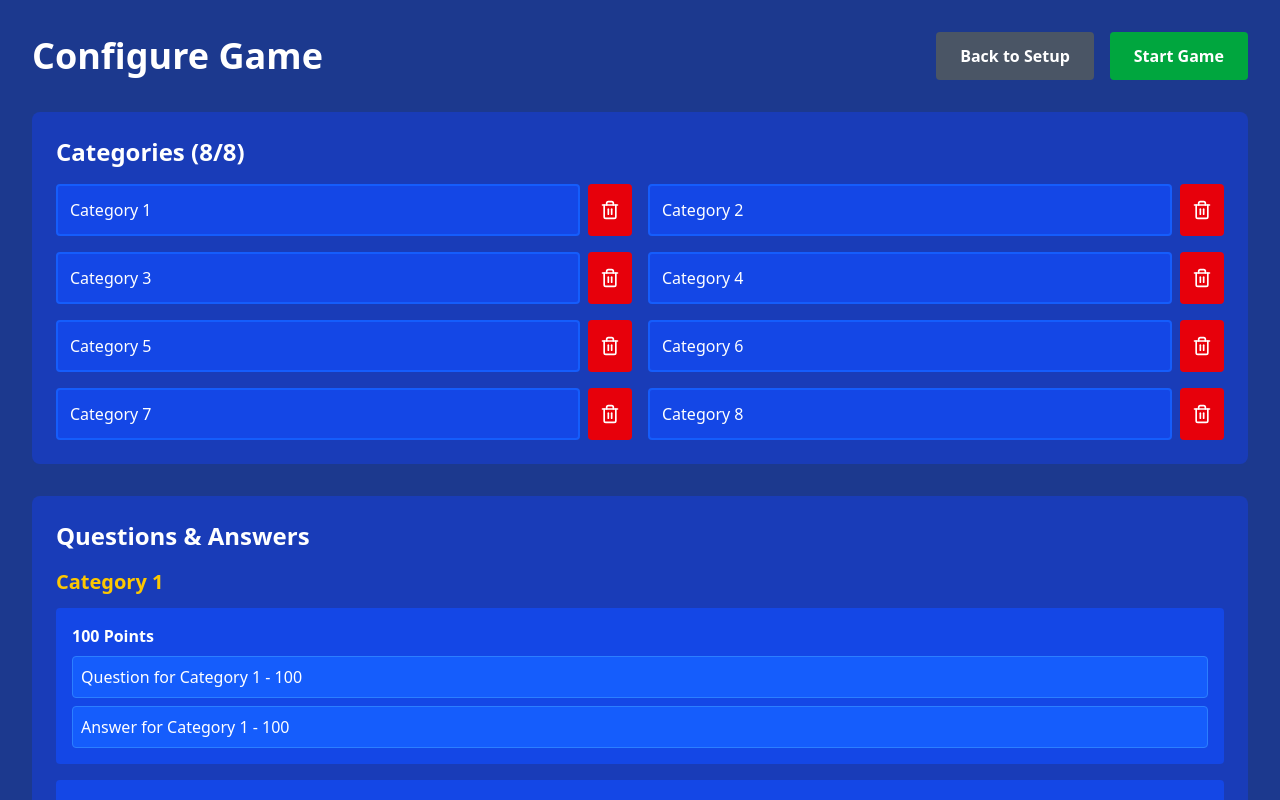
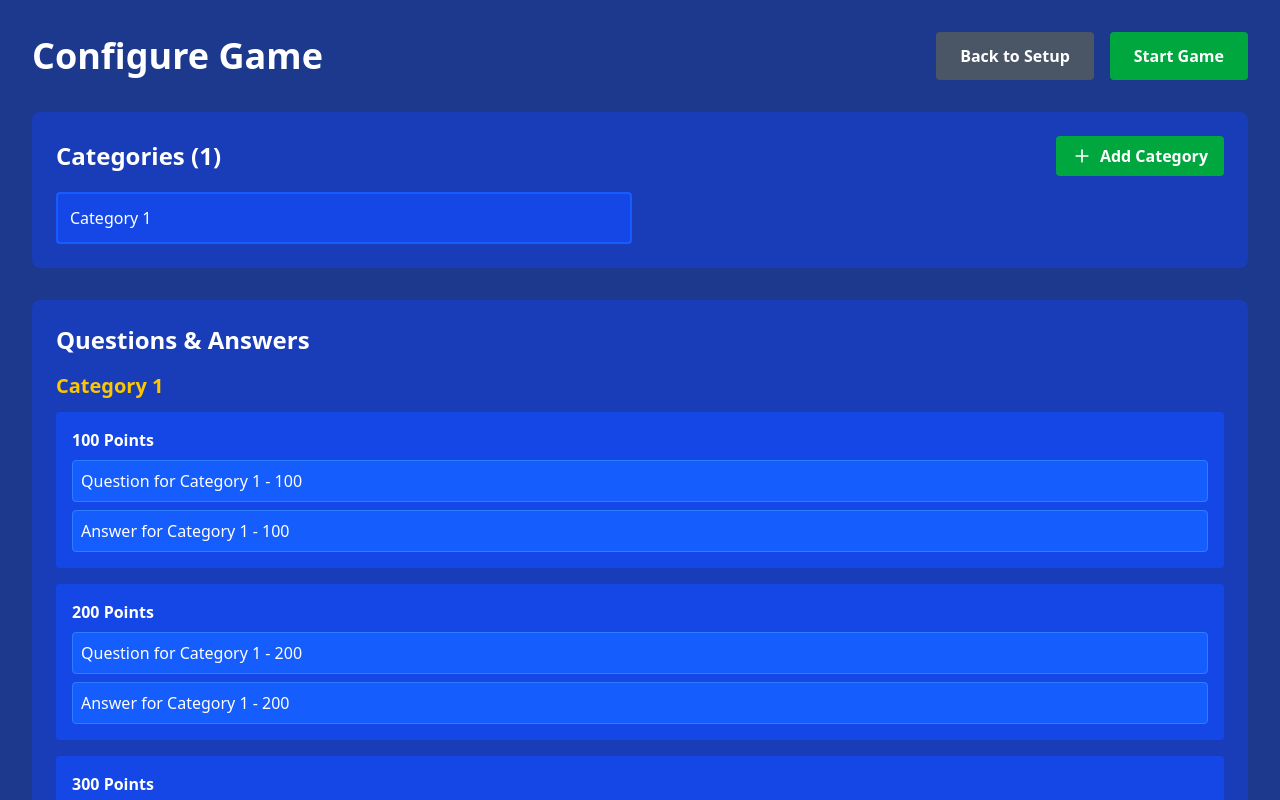
Before and after one commit to metallicOxide/lewis-jeopardy-test, a React (Vite) app: page / in a window 1280 px wide. Both pictures are taken after a click on the button "Configure Questions". Shown: the top 800 px of the page. Built offline with nearby package versions, Linux system fonts and the light colour scheme.

Commit message:
feat: support up to 16 categories (#2)

```diff
--- a/src/App.tsx
+++ b/src/App.tsx
@@ -6,14 +6,13 @@ const JeopardyGame = () => {
 
   const [numTeams, setNumTeams] = useState(8);
   const [categories, setCategories] = useState([
-    'Category 1', 'Category 2', 'Category 3', 'Category 4', 'Category 5',
-    'Category 6', 'Category 7', 'Category 8'
+    'Category 1'
   ]);
 
   const [pointValues] = useState([100, 200, 300, 400, 500]);
 
   const [questions, setQuestions] = useState(
-    Array(8).fill(null).map((_, catIndex) =>
+    Array(1).fill(null).map((_, catIndex) =>
       Array(5).fill(null).map((_, qIndex) => ({
         question: `Question for Category ${catIndex + 1} - ${pointValues[qIndex]}`,
         answer: `Answer for Category ${catIndex + 1} - ${pointValues[qIndex]}`,
@@ -64,7 +63,7 @@ const JeopardyGame = () => {
 
   const updateTeamScoreDirect = (teamIndex, value) => {
     const newTeams = [...teams];
-    newTeams[teamIndex].score = parseInt(value) || 0;
+    newTeams[teamIndex].score = parseInt(value);
     setTeams(newTeams);
   };
 
@@ -75,9 +74,8 @@ const JeopardyGame = () => {
   };
 
   const addCategory = () => {
-    if (categories.length < 8) {
     const newCategories = [...categories, `Category ${categories.length + 1}`];
-      setCategories(newCategories);
+    setCategories(newCategories); ``
 
     const newQuestions = [...questions];
     newQuestions.push(
@@ -88,7 +86,6 @@ const JeopardyGame = () => {
       }))
     );
     setQuestions(newQuestions);
-    }
   };
 
   const removeCategory = (index) => {
@@ -225,15 +222,13 @@ const JeopardyGame = () => {
 
           <div className="bg-blue-800 p-6 rounded-lg mb-8">
             <div className="flex justify-between items-center mb-4">
-              <h2 className="text-2xl font-bold text-white">Categories ({categories.length}/8)</h2>
-              {categories.length < 8 && (
+              <h2 className="text-2xl font-bold text-white">Categories ({categories.length})</h2>
               <button
                 onClick={addCategory}
                 className="bg-green-600 text-white px-4 py-2 rounded font-bold hover:bg-green-500 flex items-center gap-2"
               >
                 <Plus size={20} /> Add Category
               </button>
-              )}
             </div>
             <div className="grid grid-cols-2 gap-4">
               {categories.map((cat, i) => (
@@ -325,7 +320,7 @@ const JeopardyGame = () => {
         </div>
 
         <div className="bg-blue-950 p-4">
-          <div className="grid gap-4 max-w-7xl mx-auto" style={{gridTemplateColumns: `repeat(${numTeams}, minmax(0, 1fr))`}}>
+          <div className="grid gap-4 max-w-7xl mx-auto" style={{ gridTemplateColumns: `repeat(${numTeams}, minmax(0, 1fr))` }}>
             {teams.slice(0, numTeams).map((team, i) => (
               <div key={i} className="text-center">
                 <div className="bg-white px-4 py-2 rounded mb-2">
@@ -362,7 +357,7 @@ const JeopardyGame = () => {
   // Board Screen
   return (
     <div className="min-h-screen bg-blue-900 p-8">
-      <div className="max-w-7xl mx-auto">
+      <div className="max-w-none mx-auto">
         <div className="flex justify-between items-center mb-8">
           <h1 className="text-5xl font-bold text-white">JEOPARDY!</h1>
           <button
@@ -373,7 +368,7 @@ const JeopardyGame = () => {
           </button>
         </div>
 
-        <div className="grid gap-2 mb-8" style={{gridTemplateColumns: `repeat(${categories.length}, minmax(0, 1fr))`}}>
+        <div className="grid gap-2 mb-8" style={{ gridTemplateColumns: `repeat(${categories.length}, minmax(0, 1fr))` }}>
           {categories.map((cat, i) => (
             <div key={i} className="bg-blue-700 p-4 text-center">
               <p className="text-white font-bold text-sm uppercase">{cat}</p>
@@ -381,7 +376,7 @@ const JeopardyGame = () => {
           ))}
         </div>
 
-        <div className="grid gap-2 mb-8" style={{gridTemplateColumns: `repeat(${categories.length}, minmax(0, 1fr))`}}>
+        <div className="grid gap-2 mb-8" style={{ gridTemplateColumns: `repeat(${categories.length}, minmax(0, 1fr))` }}>
           {categories.map((cat, catIndex) => (
             <div key={catIndex} className="flex flex-col gap-2">
               {pointValues.map((points, qIndex) => {
@@ -390,8 +385,7 @@ const JeopardyGame = () => {
                   <button
                     key={qIndex}
                     onClick={() => handleTileClick(catIndex, qIndex)}
-                    className={`${
-                      tile.revealed ? 'bg-blue-950' : 'bg-blue-600 hover:bg-blue-500'
+                    className={`${tile.revealed ? 'bg-blue-950' : 'bg-blue-600 hover:bg-blue-500'
                       } p-8 rounded text-yellow-400 text-3xl font-bold transition-colors`}
                   >
                     {points}
@@ -403,7 +397,7 @@ const JeopardyGame = () => {
         </div>
 
         <div className="bg-blue-950 p-6 rounded-lg">
-          <div className="grid gap-4" style={{gridTemplateColumns: `repeat(${numTeams}, minmax(0, 1fr))`}}>
+          <div className="grid gap-4" style={{ gridTemplateColumns: `repeat(${numTeams}, minmax(0, 1fr))` }}>
             {teams.slice(0, numTeams).map((team, i) => (
               <div key={i} className="bg-white p-4 rounded text-center">
                 <p className="font-bold text-lg">{team.name}</p>
```
Lines whose indentation alone changed are shown as unchanged.
